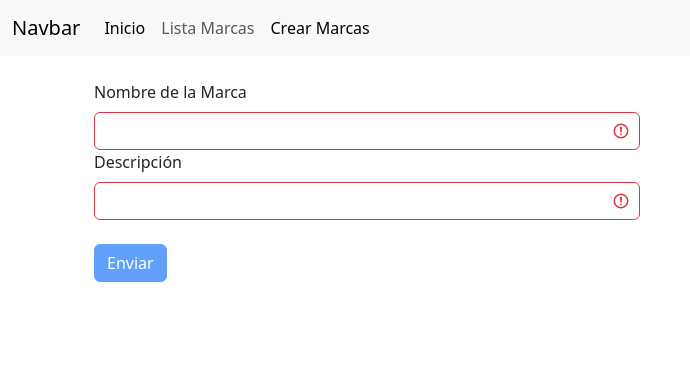
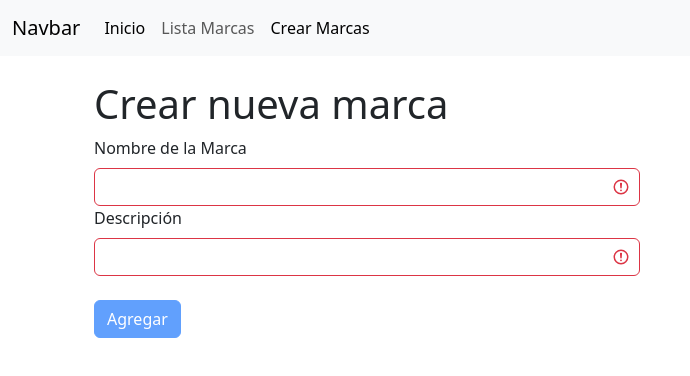
Before and after one commit to EmmanuelP11MX/proyecto_front, an Angular app: page /crear-marcas in a window 1280 px wide. Shown: the top 376 px of the page, without its empty margins (0-690 px from the left). Built offline with nearby package versions, Linux system fonts and the light colour scheme.

Commit message:
Cambios en el componente marca

```diff
--- a/src/app/app.component.html
+++ b/src/app/app.component.html
@@ -7,7 +7,7 @@
                 <span class="navbar-toggler-icon"></span>
             </button>
             <div class="collapse navbar-collapse" id="navbarNav">
-              <ul class="navbar-nav"  *ngFor="let menu of listaMenu">
+                <ul class="navbar-nav" *ngFor="let menu of listaMenu">
                     <li class="nav-item">
                         <a class="nav-link" [routerLink]="menu.href" routerLinkActive="active">{{menu.name}}</a>
                     </li>
--- a/src/app/componente/crear-marcas/crear-marcas.component.html
+++ b/src/app/componente/crear-marcas/crear-marcas.component.html
@@ -1,4 +1,6 @@
 <div class="container">
+    <div *ngIf="!cargando">
+        <h1> {{marca.id<0?'Crear nueva marca':'Editar marca'+marca.id}} </h1>
     <div class="alert alert-primary" role="alert" *ngIf="mensaje!=null">
         {{mensaje}}
     </div>
@@ -38,7 +40,7 @@
         <div class="row">
             <div class="col-12 mt-4">
                 <button type="submit" [disabled]="!forma.valid" class="btn btn-primary">
-                    Enviar
+                    {{marca.id<0?'Agregar':'Actualizar'}}
                 </button>
             </div>
         </div>
--- a/src/app/componente/crear-marcas/crear-marcas.component.ts
+++ b/src/app/componente/crear-marcas/crear-marcas.component.ts
@@ -1,6 +1,7 @@
 import { Component } from '@angular/core';
 import { Marca } from 'src/model/Marca';
 import { MarcaService } from 'src/app/services/marca.service';
+import { ActivatedRoute } from '@angular/router';
 
 @Component({
   selector: 'app-crear-marcas',
@@ -10,8 +11,30 @@ import { MarcaService } from 'src/app/services/marca.service';
 export class CrearMarcasComponent {
   marca!: Marca;
   mensaje!: string;
-  constructor(private marcaService: MarcaService) {
+  cargando: boolean = false;
+  constructor(
+    private marcaService: MarcaService,
+    private activaRouter: ActivatedRoute
+    ) {
     this.marca = new Marca(-1, '', '');
+    if (activaRouter.snapshot.paramMap.get('id') != null) {
+      this.cargando = true;
+      marcaService
+        .get(Number(activaRouter.snapshot.paramMap.get('id')))
+        .subscribe({
+          next: (resp) => {
+            this.marca = resp.data as Marca;
+            this.cargando = false;
+            //this.solicitud = new Solicitud(resp.data.id, resp.data.titulo_corto, resp.data.descripcion, 0);
+          },
+          error: (err) => {
+            console.log(err.error.msg);
+            this.cargando = false;
+          },
+        });
+    } else {
+      this.marca = new Marca(-1, '', '');
+    }
   }
   submit() {
     //this.marca.estado_solicitud_id = 1;
--- a/src/app/componente/lista-marcas/lista-marcas.component.html
+++ b/src/app/componente/lista-marcas/lista-marcas.component.html
@@ -1,3 +1,6 @@
+<div class="alert alert-primary" role="alert" *ngIf="mensaje!=null">
+    {{mensaje}}
+</div>
 <table class="table table-striped">
     <thead>
         <tr>
@@ -16,8 +19,8 @@
             <td>{{marca.nombre}}</td>
             <td>{{marca.descripcion}}</td>
             <td>
-                <button class="btn btn-info m-2">Editar</button>
-                <button class="btn btn-info m-2">Ver</button>
+                <button class="btn btn-info m-2" (click)="editMarca(marca.id)">Editar</button>
+                <button class="btn btn-info m-2" (click)="mostrarMarca(marca.id)">Ver</button>
                 <button (click)="deleteMarca(marca.id)" class="btn btn-danger m-2">Eliminar</button>
             </td>
         </tr>
--- a/src/app/componente/lista-marcas/lista-marcas.component.ts
+++ b/src/app/componente/lista-marcas/lista-marcas.component.ts
@@ -1,7 +1,7 @@
 import { Component } from '@angular/core';
-import { Router } from '@angular/router';
 import { Marca } from 'src/model/Marca';
 import { MarcaService } from '../../services/marca.service';
+import { ActivatedRoute, Router } from '@angular/router';
 
 @Component({
   selector: 'app-lista-marcas',
@@ -27,11 +27,11 @@ export class ListaMarcasComponent {
       },
     });
   }
-  editSolicitud(pID: number) {
-    this.router.navigateByUrl('editar-solicitud/' + pID);
+  editMarca(pID: number) {
+    this.router.navigateByUrl('editar-marca/' + pID);
   }
-  mostrarSolicitud(pID: number) {
-    this.router.navigateByUrl('ver-solicitudes/' + pID);
+  mostrarMarca(pID: number) {
+    this.router.navigateByUrl('ver-marcas/' + pID);
   }
   deleteMarca(pID: number) {
     if (!this.bloqueoBtnEliminar) {
--- a/src/app/services/marca.service.ts
+++ b/src/app/services/marca.service.ts
@@ -1,11 +1,13 @@
 import { Injectable } from '@angular/core';
 import { HttpClient } from '@angular/common/http';
 import { Observable } from 'rxjs';
+import { catchError } from 'rxjs';
 import { Marca } from 'src/model/Marca';
 
 @Injectable({
   providedIn: 'root'
 })
+
 export class MarcaService {
   private hosting: string = 'http://127.0.0.1:8000/';
   private action: string = 'api/marcas';
```
Lines whose indentation alone changed are shown as unchanged.
